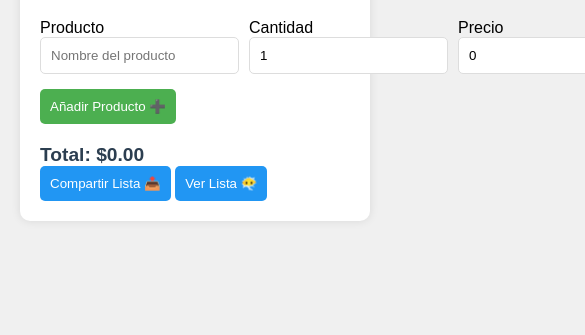
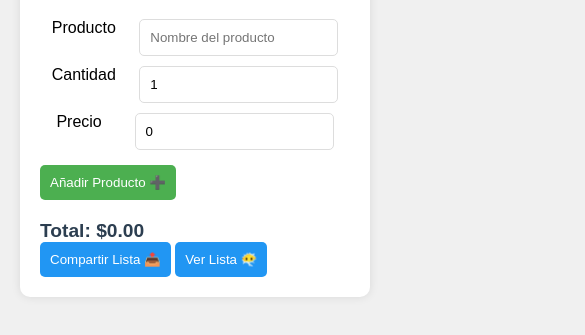
Before and after one commit to ice01man/Listado-de-Super, a plain HTML site: page index.html in a window 390 px wide. Shown: the part 139-474 px from the top of the page, 585 px wide, since content can reach past the window. Drawn offline with Linux system fonts and the light colour scheme.

Commit message:
nuevo0403

```diff
--- a/style.css
+++ b/style.css
@@ -18,6 +18,17 @@ body {
     display: flex;
     gap: 10px;
 }
+@media (max-width: 600px) { /* Para pantallas de 600px de ancho o menos */
+    .input-group {
+      flex-direction: column; /* Cambia la dirección a columna */
+    }
+
+    .input-group label {
+      display: flex; /* Elimina la distribución de espacio */
+      justify-content: space-around;
+      width: 100%; /* Ocupa todo el ancho */
+    }
+  }
 
 input, button {
     padding: 10px;
```
